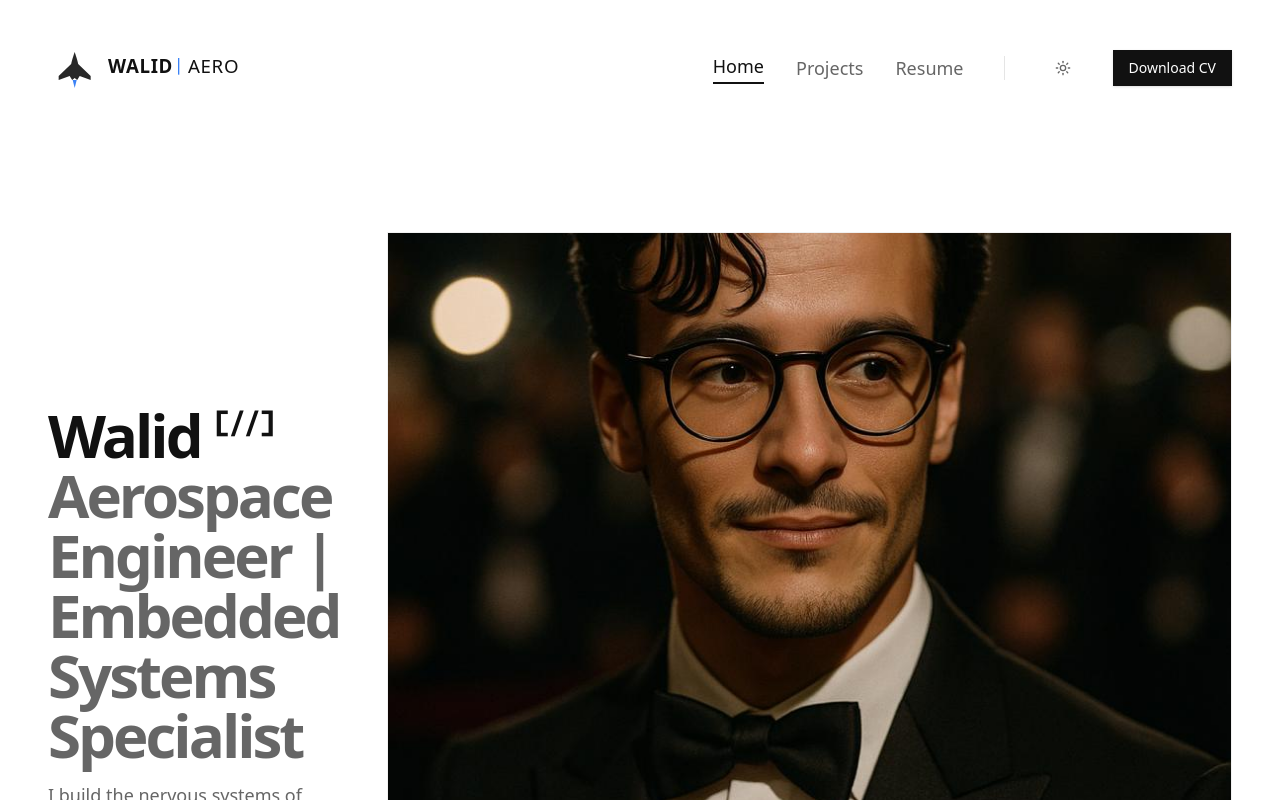
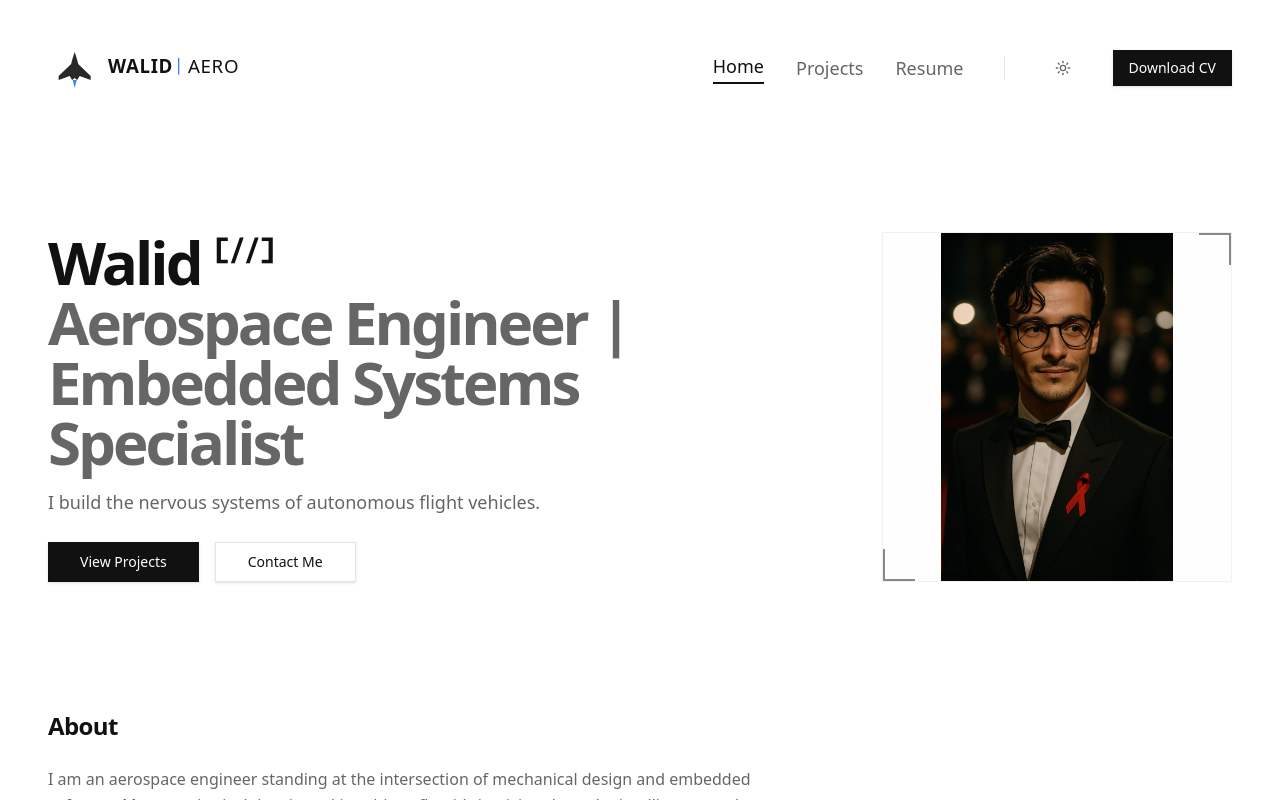
Before and after one commit to walidbninho/Portfolio, a Next.js app: page / in a window 1280 px wide. Shown: the top 800 px of the page. Built offline with nearby package versions, Linux system fonts and the light colour scheme.

Commit message:
Remove intro for production

```diff
--- a/src/app/page.tsx
+++ b/src/app/page.tsx
@@ -61,12 +61,12 @@ export default function Home() {
         </div>
 
         {/* Profile Picture */}
-        <div className="w-full md:max-w-none max-w-[500px] aspect-square relative border border-border/50 bg-accent/10">
+        <div className="w-full max-w-[350px] aspect-square relative border border-border/50 bg-accent/10">
           <Image
             src={DATA.avatarUrl}
             alt={DATA.name}
             fill
-            className="object-cover"
+            className="object-contain"
             priority
           />
           {/* Tech/Industrial Overlay Detail */}
```
